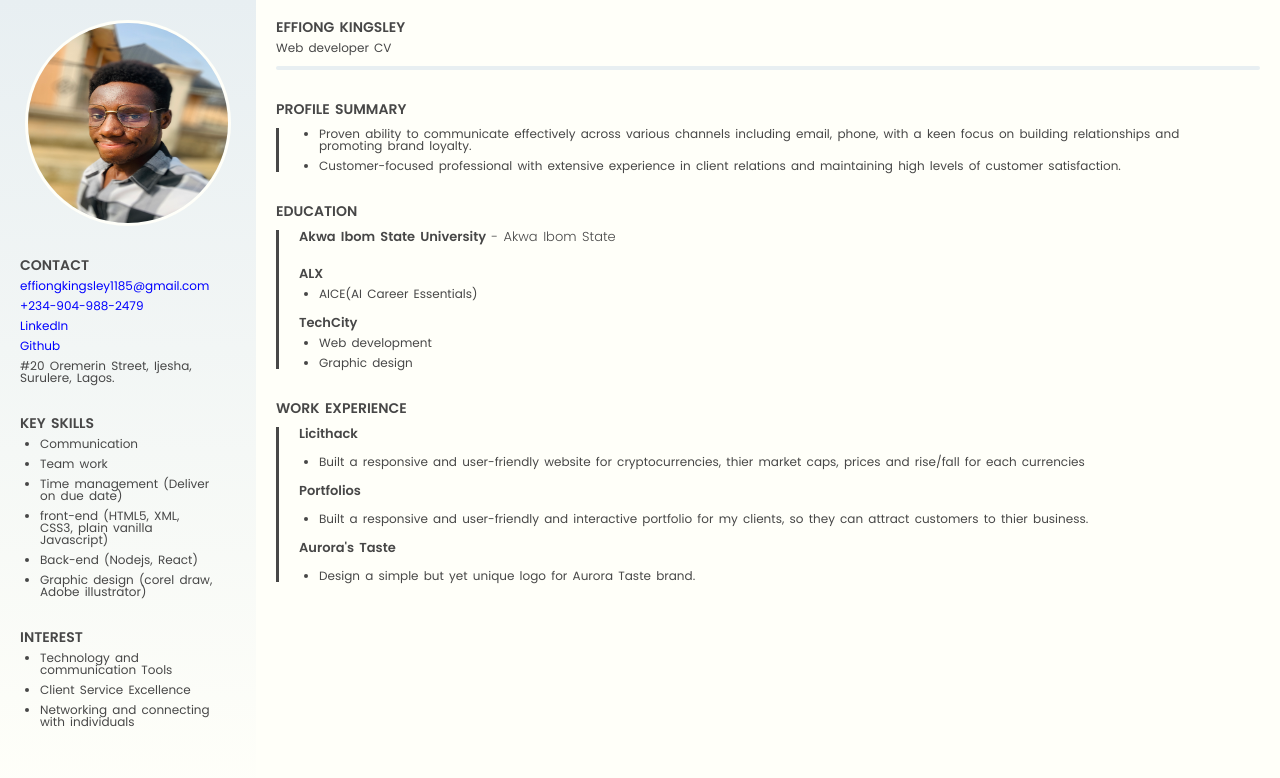
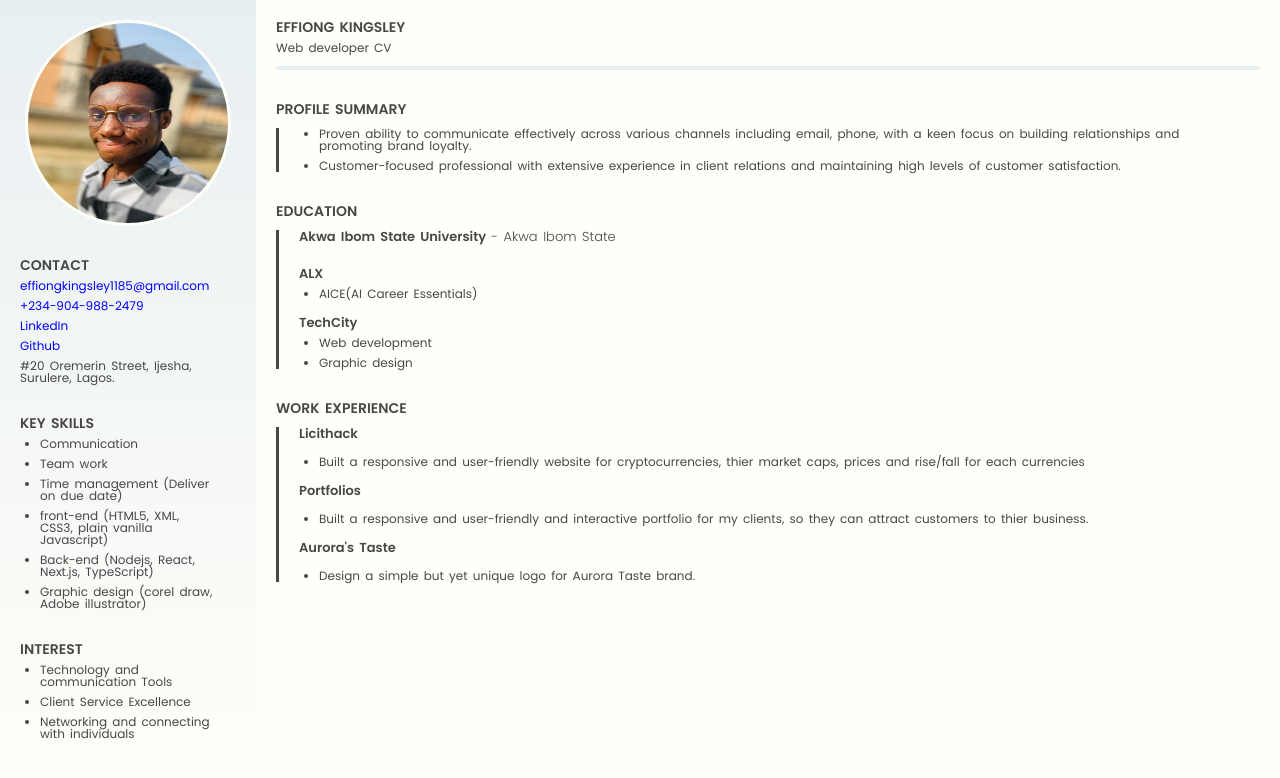
Before and after one commit to kingsfavy/Port, a website: page index.html in a window 1280 px wide. Drawn offline with Linux system fonts and the light colour scheme.

Commit message:
Update index.html

```diff
--- a/index.html
+++ b/index.html
@@ -50,7 +50,7 @@ Github</p>
 <div class="small-space"></div>
 <li>front-end (HTML5, XML, CSS3, plain vanilla Javascript)</li>
 <div class="small-space"></div>
-<li>Back-end (Nodejs, React)</li>
+<li>Back-end (Nodejs, React, Next.js, TypeScript)</li>
 <div class="small-space"></div>
 <li>Graphic design (corel draw, Adobe illustrator)</li>
 </ul>
```
